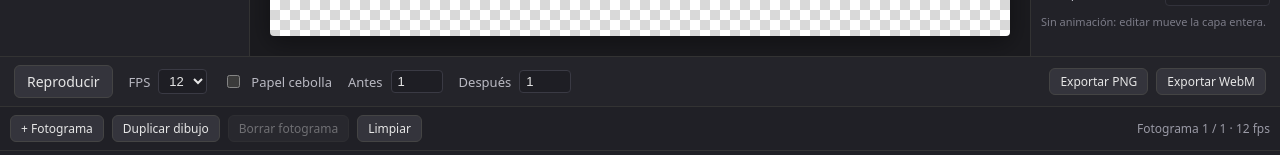
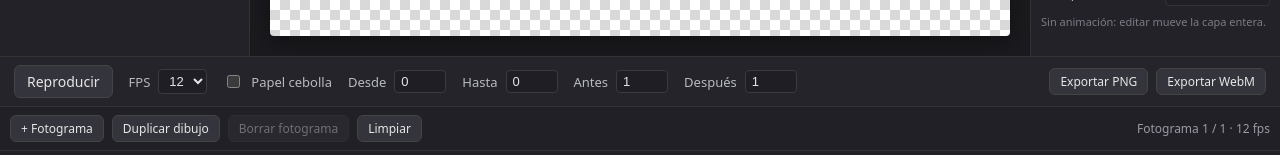
Before and after one commit to horaciolidity/animedit, a React (Vite) app: page / in a window 1280 px wide. Shown: the part 595-750 px from the top of the page. Built offline with nearby package versions, Linux system fonts and the light colour scheme.

Commit message:
Fase 8: rango de reproducción (desde/hasta) en la barra de reproducción

```diff
--- a/src/components/PlaybackBar.tsx
+++ b/src/components/PlaybackBar.tsx
@@ -18,6 +18,11 @@ export function PlaybackBar({ engine }: { engine: EditorEngine }) {
   const setOnionAfter = useUiStore((s) => s.setOnionAfter);
 
   const fps = project.fps;
+  const frameCount = getFrameCount(project);
+  const playbackStart = useUiStore((s) => s.playbackStart);
+  const playbackEnd = useUiStore((s) => s.playbackEnd);
+  const setPlaybackStart = useUiStore((s) => s.setPlaybackStart);
+  const setPlaybackEnd = useUiStore((s) => s.setPlaybackEnd);
 
   useEffect(() => {
     if (!isPlaying) return;
@@ -25,7 +30,10 @@ export function PlaybackBar({ engine }: { engine: EditorEngine }) {
       const count = getFrameCount(engine.getProject());
       if (count <= 1) return;
       const current = useUiStore.getState().currentFrame;
-      useUiStore.getState().setCurrentFrame((current + 1) % count);
+      const start = Math.min(playbackStart, count - 1);
+      const end = Math.max(start, Math.min(playbackEnd, count - 1));
+      const next = current + 1;
+      useUiStore.getState().setCurrentFrame(next > end ? start : next);
     }, 1000 / fps);
     return () => window.clearInterval(id);
   }, [isPlaying, fps, engine]);
@@ -54,6 +62,28 @@ export function PlaybackBar({ engine }: { engine: EditorEngine }) {
           onChange={(e) => setOnionEnabled(e.target.checked)}
         />
         Papel cebolla
+      </label>
+
+      <label className="field">
+        Desde
+        <input
+          type="number"
+          min={0}
+          max={frameCount - 1}
+          value={playbackStart}
+          onChange={(e) => setPlaybackStart(Number(e.target.value))}
+        />
+      </label>
+
+      <label className="field">
+        Hasta
+        <input
+          type="number"
+          min={0}
+          max={frameCount - 1}
+          value={playbackEnd}
+          onChange={(e) => setPlaybackEnd(Number(e.target.value))}
+        />
       </label>
 
       <label className="field">
--- a/src/state/uiStore.ts
+++ b/src/state/uiStore.ts
@@ -10,6 +10,8 @@ interface UiState {
   zoom: number;
   panX: number;
   panY: number;
+  playbackStart: number;
+  playbackEnd: number;
   setActiveLayer: (id: string) => void;
   setCurrentFrame: (frame: number) => void;
   setPlaying: (playing: boolean) => void;
@@ -19,6 +21,8 @@ interface UiState {
   setPan: (x: number, y: number) => void;
   zoomAt: (factor: number, cx: number, cy: number, width: number, height: number) => void;
   resetView: () => void;
+  setPlaybackStart: (v: number) => void;
+  setPlaybackEnd: (v: number) => void;
 }
 
 function clampCount(count: number): number {
@@ -41,6 +45,8 @@ export const useUiStore = create<UiState>((set) => ({
   zoom: 1,
   panX: 0,
   panY: 0,
+  playbackStart: 0,
+  playbackEnd: 0,
   setActiveLayer: (activeLayerId) => set({ activeLayerId }),
   setCurrentFrame: (currentFrame) => set({ currentFrame: Math.max(0, Math.floor(currentFrame)) }),
   setPlaying: (isPlaying) => set({ isPlaying }),
@@ -61,4 +67,6 @@ export const useUiStore = create<UiState>((set) => ({
       };
     }),
   resetView: () => set({ zoom: 1, panX: 0, panY: 0 }),
+  setPlaybackStart: (v) => set({ playbackStart: Math.max(0, Math.floor(v)) }),
+  setPlaybackEnd: (v) => set({ playbackEnd: Math.max(0, Math.floor(v)) }),
 }));
```
